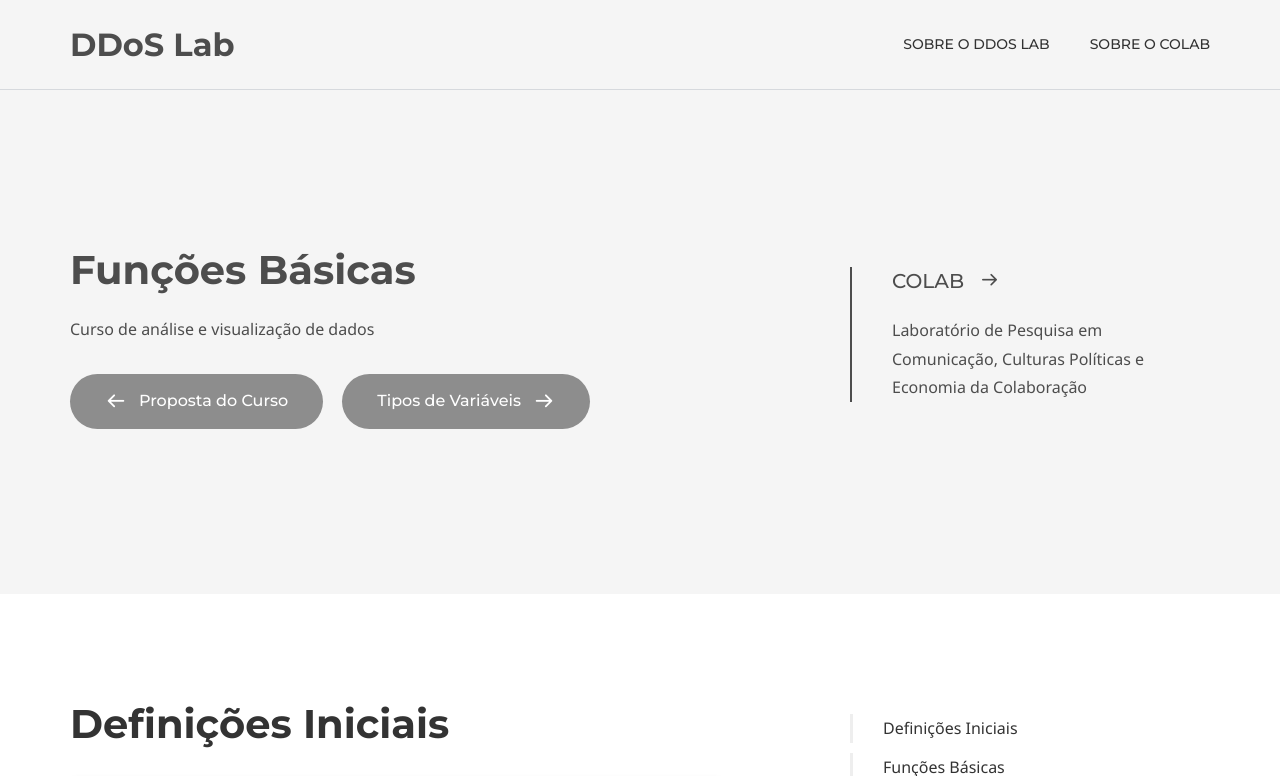
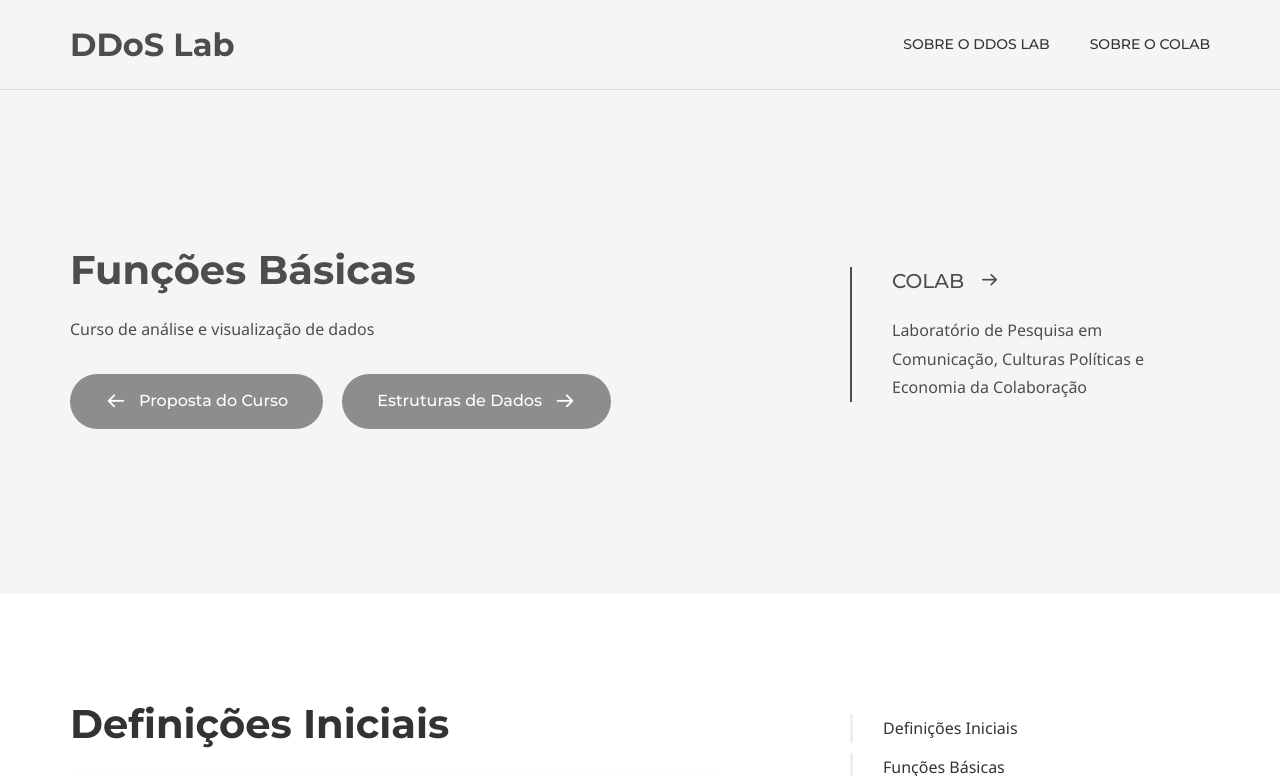
Before and after one commit to coLAB-UFF/docs, a Jekyll site: the page built from dataviz2_01.md, in a window 1280 px wide and 900 px high, cut to the strip 0-776 px from the top of the window. Built offline with Jekyll 4.4.1, drawn with Linux system fonts in a browser that asks for light colours; some web fonts are replaced; some of the changed text lies outside the part shown.

Commit message:
Update dataviz2_01.md

```diff
--- a/dataviz2_01.md
+++ b/dataviz2_01.md
@@ -24,7 +24,7 @@ page_nav:
         content: Proposta do Curso
         url: '/dataviz2'
     next:
-        content: Tipos de Variáveis
+        content: Estruturas de Dados
         url: '/dataviz2_02'
 ---
 
```
